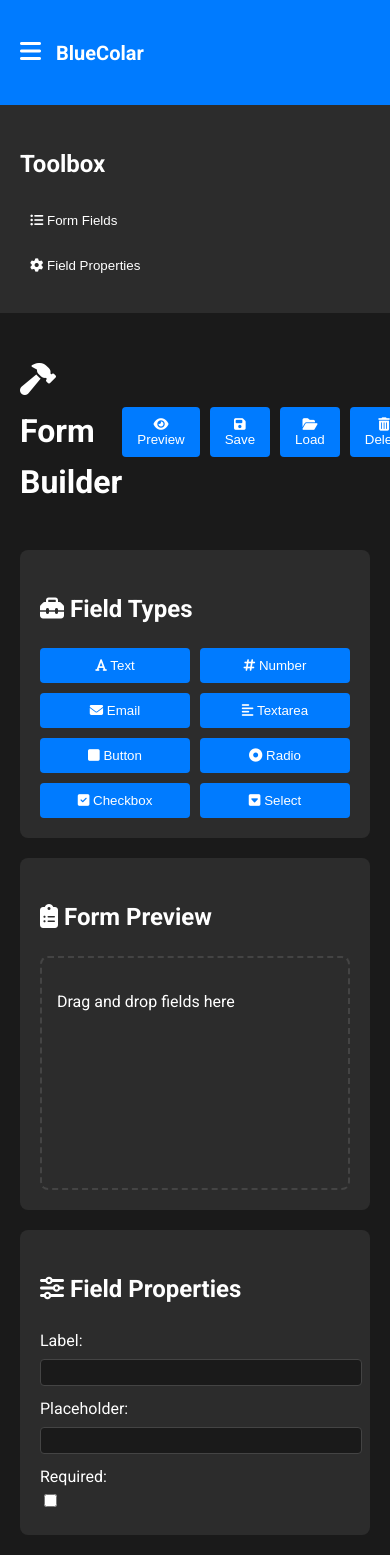
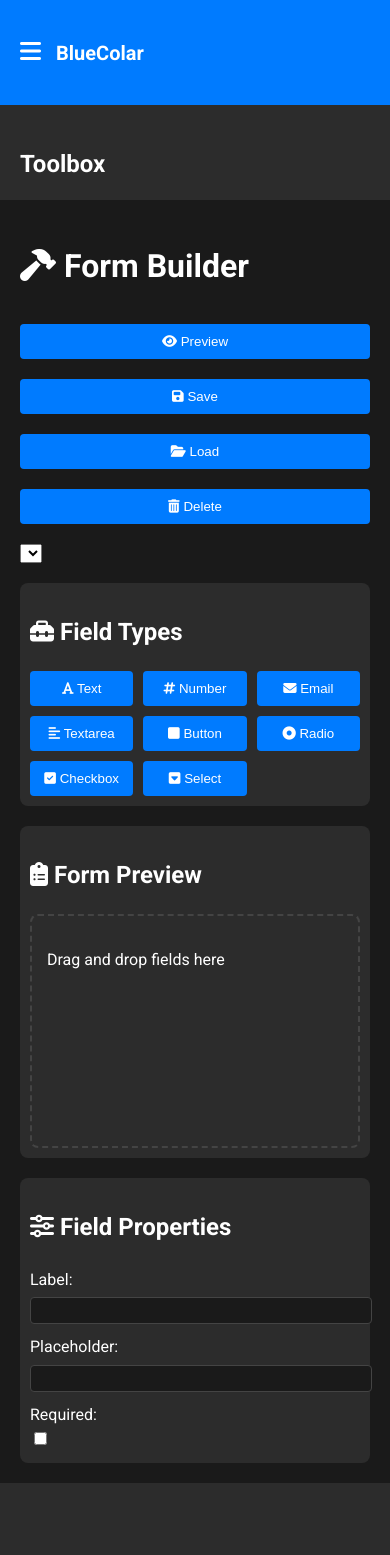
Before and after one commit to HostMason/formz, a Flask app: page / in a window 390 px wide. After the commit the page ends 1483 px from the top, so only its background shows below. Run offline with Flask 3, Linux system fonts and the light colour scheme; lists and menus that the app fills with data are empty; some libraries are stand-ins or nearby versions.

Commit message:
Improved the system's reliability, error handling, and responsiveness by updating the Flask app, JavaScript files, and HTML templates.

```diff
--- a/app/app.py
+++ b/app/app.py
@@ -1,7 +1,20 @@
-from flask import Flask, render_template, request, url_for
+from flask import Flask, render_template, request, url_for, jsonify
 import os
+import logging
+from logging.handlers import RotatingFileHandler
 
 app = Flask(__name__, template_folder='../static/templates', static_folder='../static')
+
+# Set up logging
+if not app.debug:
+    file_handler = RotatingFileHandler('app.log', maxBytes=10240, backupCount=10)
+    file_handler.setFormatter(logging.Formatter(
+        '%(asctime)s %(levelname)s: %(message)s [in %(pathname)s:%(lineno)d]'
+    ))
+    file_handler.setLevel(logging.INFO)
+    app.logger.addHandler(file_handler)
+    app.logger.setLevel(logging.INFO)
+    app.logger.info('BlueColar Form Builder startup')
 
 @app.route('/')
 def home():
@@ -9,8 +22,12 @@ def home():
 
 @app.route('/generate_form', methods=['POST'])
 def generate_form():
-    form_data = request.json
-    return render_template('form_template.html', form_data=form_data)
+    try:
+        form_data = request.json
+        return render_template('form_template.html', form_data=form_data)
+    except Exception as e:
+        app.logger.error(f'Error generating form: {str(e)}')
+        return jsonify({'error': 'An error occurred while generating the form'}), 500
 
 if __name__ == '__main__':
-    app.run(debug=True, host='0.0.0.0', port=5000)
+    app.run(host='0.0.0.0', port=5000)
--- a/static/css/styles.css
+++ b/static/css/styles.css
@@ -237,9 +237,43 @@ body {
 
     .sidebar {
         width: 100%;
+        max-height: 200px;
+        overflow-y: auto;
     }
 
     .builder-container {
         grid-template-columns: 1fr;
     }
+
+    .field-types, .form-preview, .field-properties {
+        padding: 10px;
+    }
+
+    .fields-grid {
+        grid-template-columns: repeat(auto-fill, minmax(80px, 1fr));
+    }
+
+    .form-actions {
+        flex-wrap: wrap;
+    }
+
+    .action-button {
+        flex: 1 0 calc(50% - 5px);
+        margin-bottom: 10px;
+    }
 }
+
+@media screen and (max-width: 480px) {
+    .main-header {
+        flex-direction: column;
+        align-items: flex-start;
+    }
+
+    .form-actions {
+        margin-top: 10px;
+    }
+
+    .action-button {
+        flex: 1 0 100%;
+    }
+}
--- a/static/templates/index.html
+++ b/static/templates/index.html
@@ -2,10 +2,11 @@
 <html lang="en">
 <head>
     <meta charset="UTF-8">
-    <meta name="viewport" content="width=device-width, initial-scale=1.0">
+    <meta name="viewport" content="width=device-width, initial-scale=1.0, maximum-scale=1.0, user-scalable=no">
     <link href="https://fonts.googleapis.com/css2?family=Roboto:wght@300;400;500;700&display=swap" rel="stylesheet">
     <link rel="stylesheet" href="https://cdnjs.cloudflare.com/ajax/libs/font-awesome/6.1.1/css/all.min.css">
     <link rel="stylesheet" href="{{ url_for('static', filename='css/styles.css') }}">
+    <link rel="icon" type="image/png" href="{{ url_for('static', filename='favicon.png') }}">
     <script src="{{ url_for('static', filename='js/script.js') }}" type="module" defer></script>
     <title>BlueColar Form Builder</title>
 </head>
```
Also changed, not shown: static/js/api.js (added, +69 -0 lines), static/js/script.js (+41 -0 lines).
